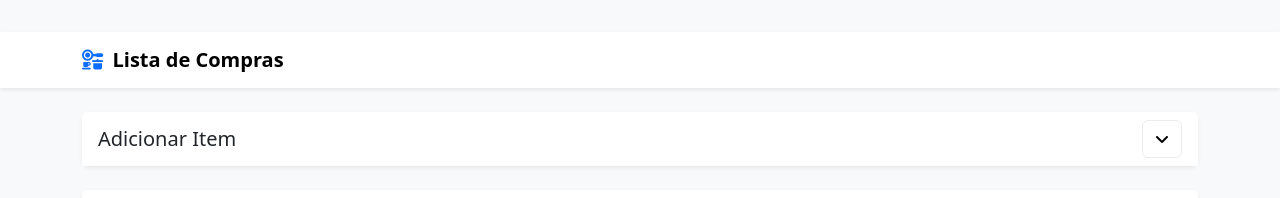
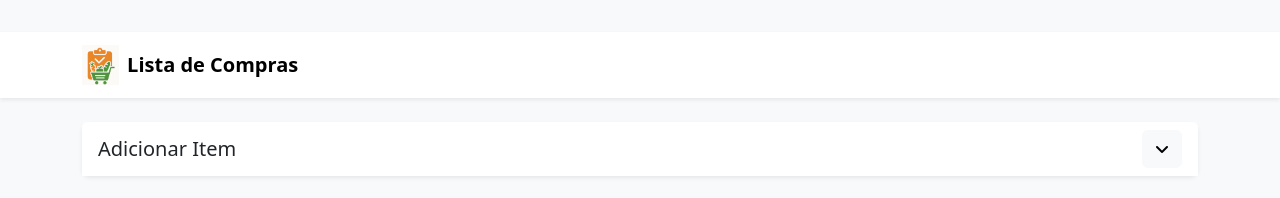
Before and after one commit to IgorCooli/minha-cozinha-fe, a React (Create React App) app: page /my-shopping-list in a window 1280 px wide. Shown: the top 198 px of the page. Built offline with nearby package versions, Linux system fonts and the light colour scheme; no server answers.

Commit message:
Add logo

```diff
--- a/src/components/navbar/NavigationBar.js
+++ b/src/components/navbar/NavigationBar.js
@@ -8,7 +8,12 @@ const NavigationBar = ({ title = "Minha Cozinha" }) => {
         <Navbar bg="white" expand="lg" className="shadow-sm mb-4">
             <Container>
                 <Navbar.Brand as={Link} to="/" className="d-flex align-items-center">
-                    <i className="fa-solid fa-kitchen-set me-2 text-primary"></i>
+                    <img
+                        src="/logo-minha-cozinha.png"
+                        alt="Minha Cozinha Logo"
+                        height="40"
+                        className="me-2"
+                    />
                     <span className="fw-semibold">{title}</span>
                 </Navbar.Brand>
             </Container>
--- a/src/components/shoppingList/ShoppingList.js
+++ b/src/components/shoppingList/ShoppingList.js
@@ -97,7 +97,7 @@ const ShoppingList = () => {
                             <Col xs="auto">
                                 <Button
                                     variant="light"
-                                    className="action-button"
+                                    className="success-button"
                                     onClick={handleRegisterVisibility}
                                 >
                                     {isRegisterVisible ?
```
Also changed, not shown: public/logo-minha-cozinha.png (added).
